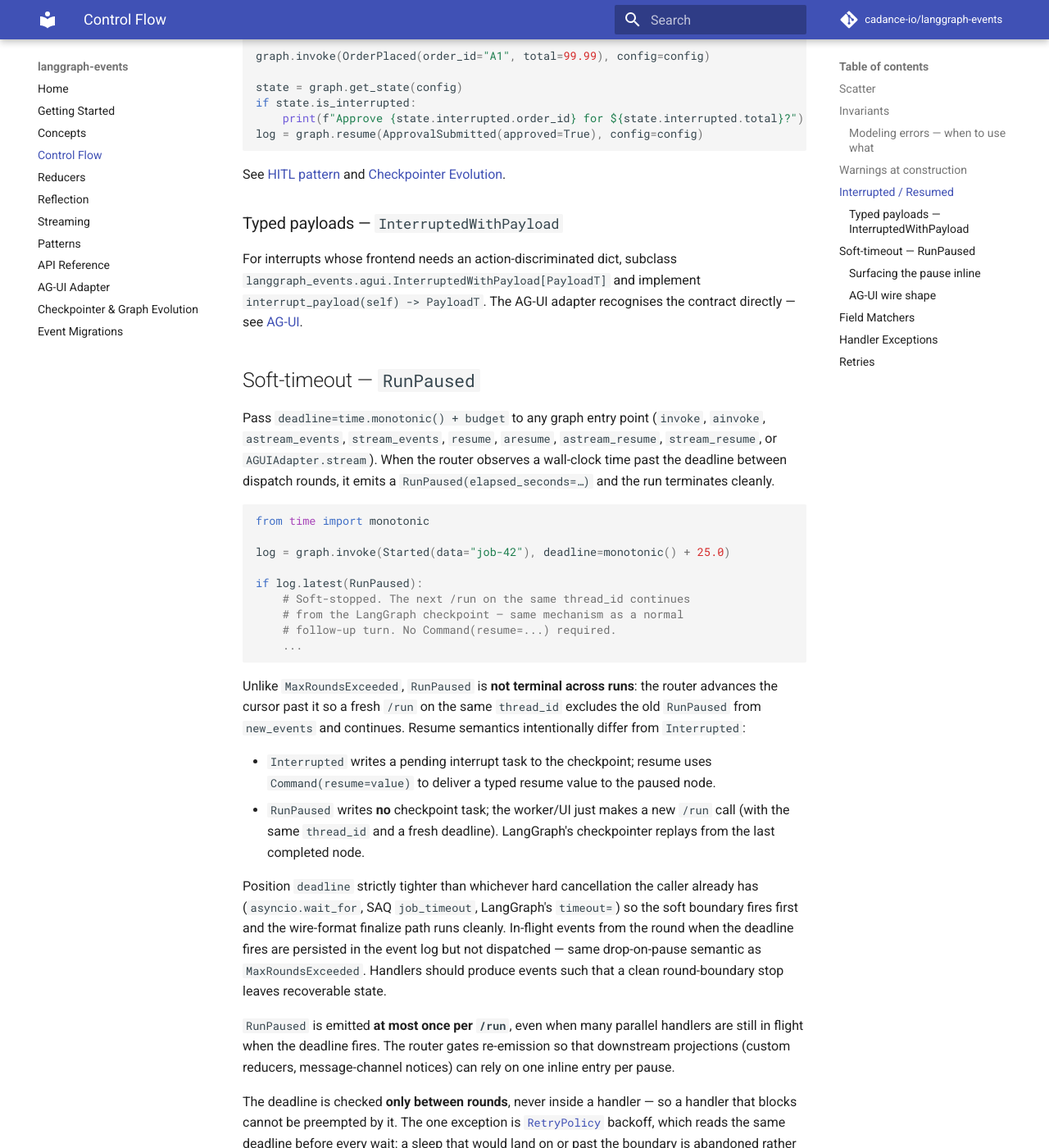
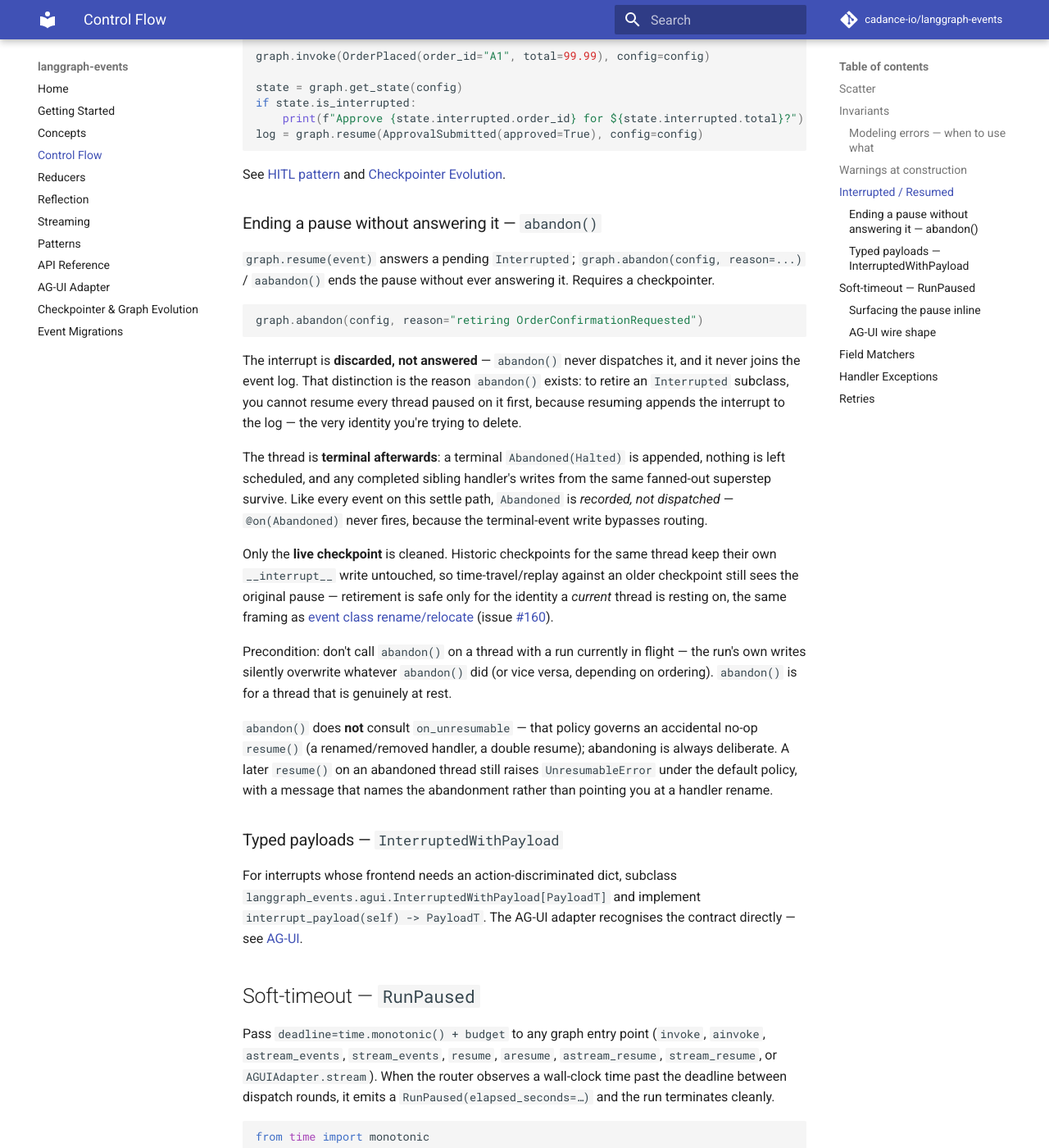
Before and after one commit to cadance-io/langgraph-events, an MkDocs documentation site: the page built from docs/control-flow.md, in a window 1280 px wide and 1400 px high, scrolled down 4476 px. Shown: the whole window at 82% size. Built offline with MkDocs 1.6.1 and Material for MkDocs 9.7.7, drawn with Linux system fonts in a browser that asks for light colours; comment, search, counter and statistics services are not loaded.

Commit message:
docs: document abandon()/aabandon() and Abandoned
New control-flow.md subsection under Interrupted/Resumed, api.md rows
for abandon()/aabandon() and Abandoned, the event-migrations.md runtime
safety net bullet extended to name abandon() as the per-thread (no
enumeration helper) tool for retiring an Interrupted class, and the
checkpointer-evolution.md handler-removal row updated. CHANGELOG Added
section alongside PR1's existing Fixed section (not overwritten).

Co-Authored-By: Claude Opus 5 <noreply@anthropic.com>
Claude-Session: https://claude.ai/code/session_01SMKf65d57Z3DYKwckDBVNN

````diff
--- a/docs/control-flow.md
+++ b/docs/control-flow.md
@@ -180,6 +180,24 @@ log = graph.resume(ApprovalSubmitted(approved=True), config=config)
 
 See [HITL pattern](patterns.md#expense-hitl) and [Checkpointer Evolution](checkpointer-evolution.md).
 
+### Ending a pause without answering it — `abandon()`
+
+`graph.resume(event)` answers a pending `Interrupted`; `graph.abandon(config, reason=...)` / `aabandon()` ends the pause without ever answering it. Requires a checkpointer.
+
+```python
+graph.abandon(config, reason="retiring OrderConfirmationRequested")
+```
+
+The interrupt is **discarded, not answered** — `abandon()` never dispatches it, and it never joins the event log. That distinction is the reason `abandon()` exists: to retire an `Interrupted` subclass, you cannot resume every thread paused on it first, because resuming appends the interrupt to the log — the very identity you're trying to delete.
+
+The thread is **terminal afterwards**: a terminal `Abandoned(Halted)` is appended, nothing is left scheduled, and any completed sibling handler's writes from the same fanned-out superstep survive. Like every event on this settle path, `Abandoned` is *recorded, not dispatched* — `@on(Abandoned)` never fires, because the terminal-event write bypasses routing.
+
+Only the **live checkpoint** is cleaned. Historic checkpoints for the same thread keep their own `__interrupt__` write untouched, so time-travel/replay against an older checkpoint still sees the original pause — retirement is safe only for the identity a *current* thread is resting on, the same framing as [event class rename/relocate](event-migrations.md#coverage-gates) (issue [#160](https://github.com/cadance-io/langgraph-events/issues/160)).
+
+Precondition: don't call `abandon()` on a thread with a run currently in flight — the run's own writes silently overwrite whatever `abandon()` did (or vice versa, depending on ordering). `abandon()` is for a thread that is genuinely at rest.
+
+`abandon()` does **not** consult `on_unresumable` — that policy governs an accidental no-op `resume()` (a renamed/removed handler, a double resume); abandoning is always deliberate. A later `resume()` on an abandoned thread still raises `UnresumableError` under the default policy, with a message that names the abandonment rather than pointing you at a handler rename.
+
 ### Typed payloads — `InterruptedWithPayload`
 
 For interrupts whose frontend needs an action-discriminated dict, subclass `langgraph_events.agui.InterruptedWithPayload[PayloadT]` and implement `interrupt_payload(self) -> PayloadT`. The AG-UI adapter recognises the contract directly — see [AG-UI](agui.md).
````
Also changed, not shown: CHANGELOG.md (+20 -0 lines), docs/api.md (+2 -0 lines), docs/checkpointer-evolution.md (+1 -1 lines), docs/event-migrations.md (+2 -0 lines).
